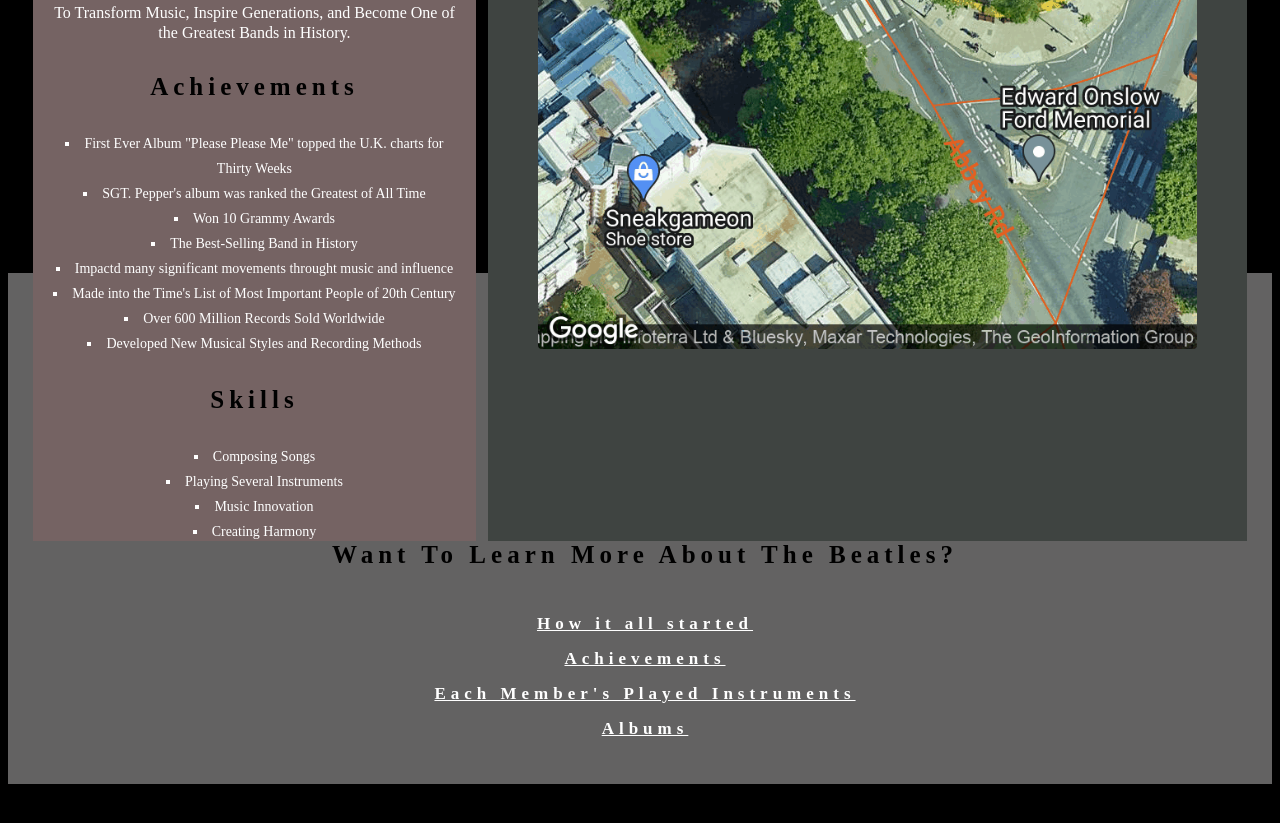
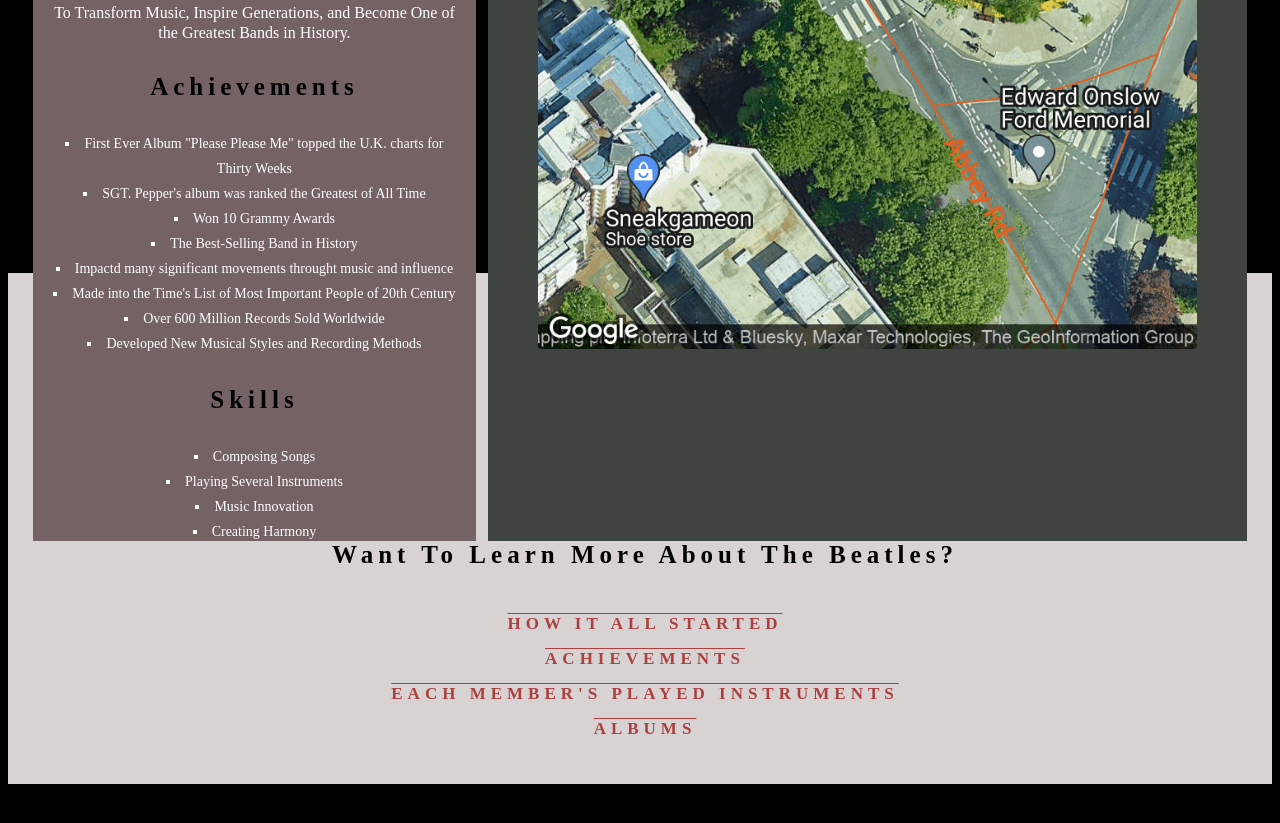
Before and after one commit to LilitMarkarian/LilitMarkarian.github.io, a plain HTML site: page thebeatlescv.html in a window 1280 px wide. Shown: the part 692-1515 px from the top of the page. Drawn offline with Linux system fonts and the light colour scheme.

Commit message:
style.css

```diff
--- a/css/style.css
+++ b/css/style.css
@@ -93,7 +93,7 @@ nav a:hover {
 /* container1 is for "The" on the Home Page */
 .container1 {
 	overflow: auto;
-	float: center;
+	float: none;
 	height: 50%;
 	width: 75%;
 	margin-top: 10%;
@@ -105,7 +105,7 @@ nav a:hover {
 /* container1 is for "Beatles" on the Home Page */
 .container2{
 	overflow: auto;
-	float: center;
+	float:none;
 	height: 90%;
 	padding-left:20%;
 	padding-bottom: 40%;
@@ -260,11 +260,10 @@ p {
 /* Footer begin */
 footer{
 	position: inherit;
-	background-color: rgb(99, 98, 98);
+	background-color: rgb(217, 210, 210);
 	font-weight:bold;
 	letter-spacing: 5px;
 	padding-left: 10px;
-	padding-right: px;
 	margin-top: 50%;
 	margin-bottom: 10px;
 	padding-bottom: 45px;
@@ -280,16 +279,16 @@ footer::after{
 
 /* footer links begin*/
 footer a{
-	color: rgb(255, 255, 255);
+	color: rgb(172, 64, 64);
 	text-decoration: none;
-	text-transform: upperc;
+	text-transform:uppercase;
 	font-size: 17px;
-	text-decoration:underline;
+	text-decoration:overline;
 	padding-bottom: 10px;
 }
 
 footer a:hover {
-	color:rgb(221, 86, 86);
+	color:rgb(255, 255, 255);
 }
 /* footer links end*/
 
```
